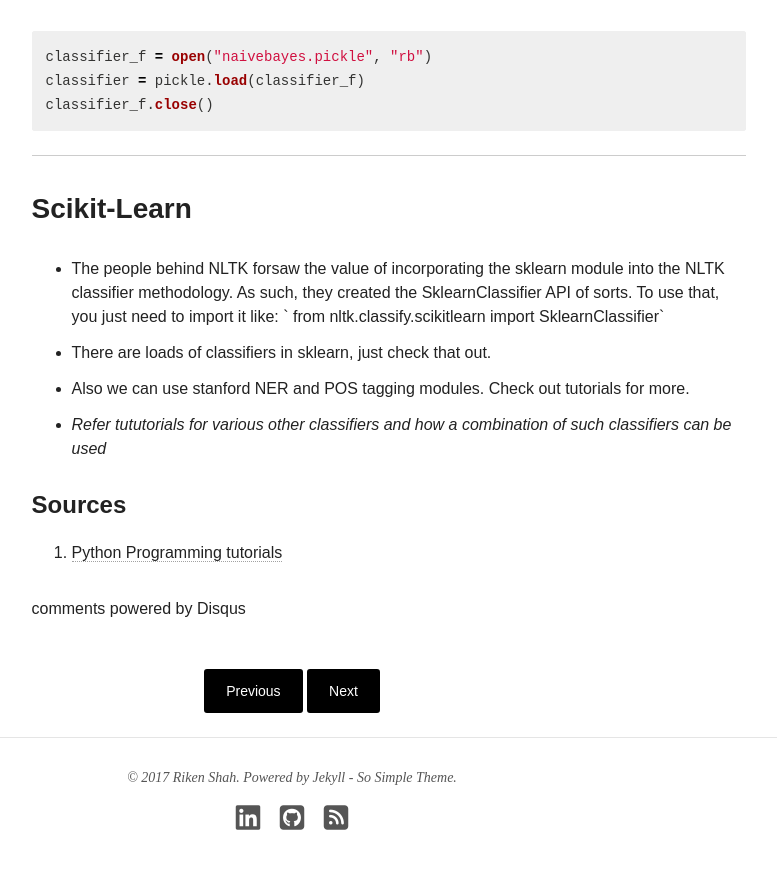
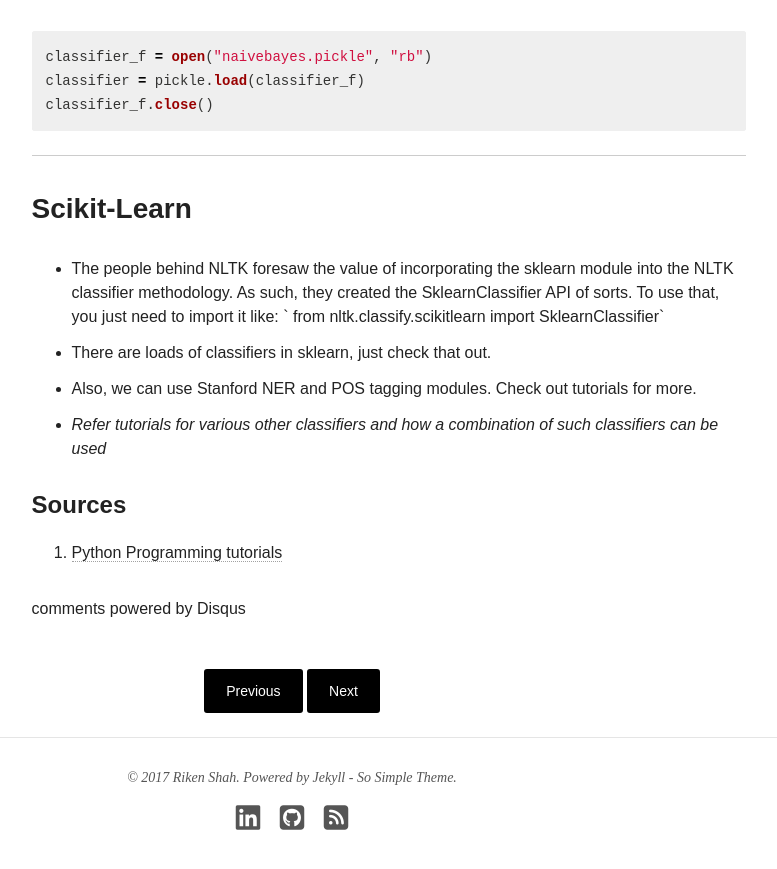
Before and after one commit to rikenshah/rikenshah.github.io, a Jekyll site: the page built from _posts/articles/2016-12-2-nltk-cheatsheet-part-2.md, in a window 1280 px wide and 900 px high, scrolled down 2398 px. Shown: the top 869 px of the window, without its empty margins (348-1125 px from the left). Built offline with Jekyll 4.4.1, drawn with Linux system fonts in a browser that asks for light colours; nearby versions of some CDN libraries; comment, search, counter and statistics services are not loaded; some of the changed text lies outside the part shown.

Commit message:
Update 2016-12-2-nltk-cheatsheet-part-2.md

```diff
--- a/_posts/articles/2016-12-2-nltk-cheatsheet-part-2.md
+++ b/_posts/articles/2016-12-2-nltk-cheatsheet-part-2.md
@@ -13,7 +13,7 @@
 ### Named Entity Recognition
 
 - One of the most major forms of chunking in natural language processing is called "Named Entity Recognition." The idea is to have the machine immediately be able to pull out "entities" like people, places, things, locations, monetary figures, and more.
-- There are two major options with NLTK's named entity recognition: either recognize all named entities, or recognize named entities as their respective type, like people, places, locations, etc.
+- There are two major options with NLTK's named entity recognition: either recognize all named entities or recognize named entities as their respective type, like people, places, locations, etc.
 
 ##### NE Type and Examples
 - ORGANIZATION - Georgia-Pacific Corp., WHO
@@ -89,11 +89,11 @@
 
 ### Scikit-Learn
 
-- The people behind NLTK forsaw the value of incorporating the sklearn module into the NLTK classifier methodology. As such, they created the SklearnClassifier API of sorts. To use that, you just need to import it like:
+- The people behind NLTK foresaw the value of incorporating the sklearn module into the NLTK classifier methodology. As such, they created the SklearnClassifier API of sorts. To use that, you just need to import it like:
 ` from nltk.classify.scikitlearn import SklearnClassifier`
  - There are loads of classifiers in sklearn, just check that out.
-- Also we can use stanford NER and POS tagging modules. Check out tutorials for more.
-- *Refer tututorials for various other classifiers and how a combination of such classifiers can be used*
+- Also, we can use Stanford NER and POS tagging modules. Check out tutorials for more.
+- *Refer tutorials for various other classifiers and how a combination of such classifiers can be used*
 
 #### Sources
 
```
Also changed, not shown: other parts of _posts/articles/2016-12-2-nltk-cheatsheet-part-2.md (+1 -1 lines).
